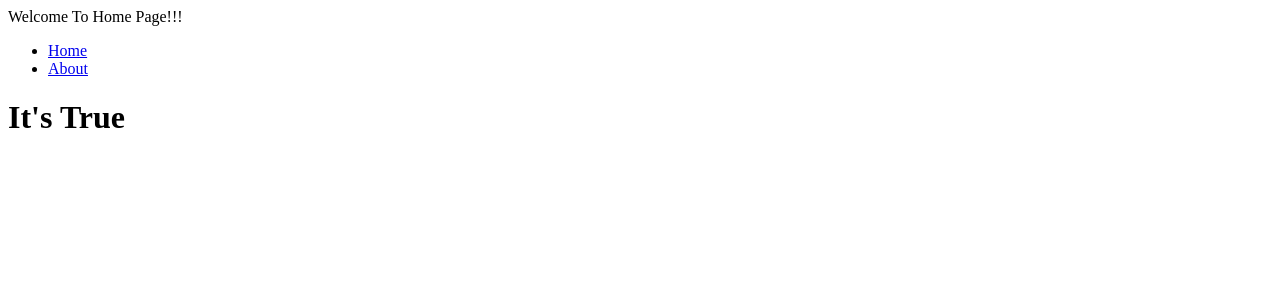
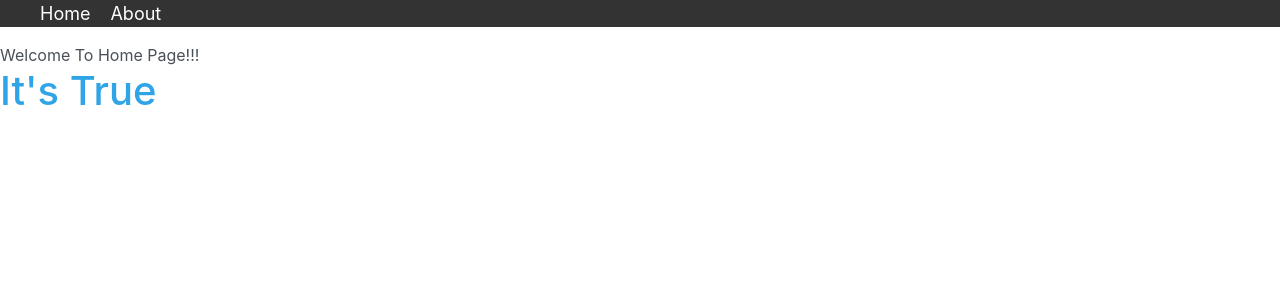
Before and after one commit to mmkvdev/NextJS_Experimentation, a Next.js app: page / in a window 1280 px wide. Shown: the top 300 px of the page. Built offline with nearby package versions, Linux system fonts and the light colour scheme.

Commit message:
Update: BootsWatch Experimentation

```diff
--- /dev/null
+++ b/components/Layout.js
@@ -0,0 +1,17 @@
+import Navbar from './Navbar';
+import Head from 'next/head'
+
+const Layout = (props) => {
+    return (
+        <div>
+            <Head>
+                <title>Experimental Thymesia</title>
+                <link rel="stylesheet" href="https://bootswatch.com/4/cerulean/bootstrap.min.css" />
+            </Head>
+            <Navbar />
+            {props.children}
+        </div>
+    );
+}
+
+export default Layout;
--- a/components/Navbar.js
+++ b/components/Navbar.js
@@ -2,6 +2,7 @@ import Link from 'next/link';
 
 const Navbar = () => {
     return (
+        <div>
             <ul>
                 <li>
                     <Link href="/">
@@ -14,6 +15,23 @@ const Navbar = () => {
                     </Link>
                 </li>
             </ul>
+            <style jsx>{`
+                ul li a {
+                    text-decoration: none;
+                    color: #fff;
+                }
+                ul {
+                    background: #333;
+                    color: #fff;
+                    list-style: none;
+                    display: flex;
+                }
+                ul li {
+                    font-size: 18px;
+                    margin-right: 20px;
+                }
+            `}</style>
+        </div>
     );
 }
 
--- a/pages/index.js
+++ b/pages/index.js
@@ -3,16 +3,18 @@
 //import ServerSideRendering from './ServerSideRendering';
 // import QueryExperimenterPage from './QueryExperimenter/index';
 import ClientSideRendering from './ClientSideRendering/ClientSideRendering';
-import Index from './AMPExperimentation/index';
-import Link from 'next/link';
-import Navbar from '../components/Navbar';
+// import Index from './AMPExperimentation / index';
+// import Link from 'next/link';
+// import Navbar from '../components/Navbar';
+import Layout from '../components/Layout';
 
 function IndexApp() {
   return (
-    <div>Welcome To Home Page!!!
-      <Navbar />
-      <ClientSideRendering />
-    </div>
+    <Layout>
+      <div>Welcome To Home Page!!!
+        <ClientSideRendering />
+      </div>
+    </Layout>
   );
 }
 
```
Also changed, not shown: pages/about.js (+7 -5 lines). Lines whose indentation alone changed are shown as unchanged.
